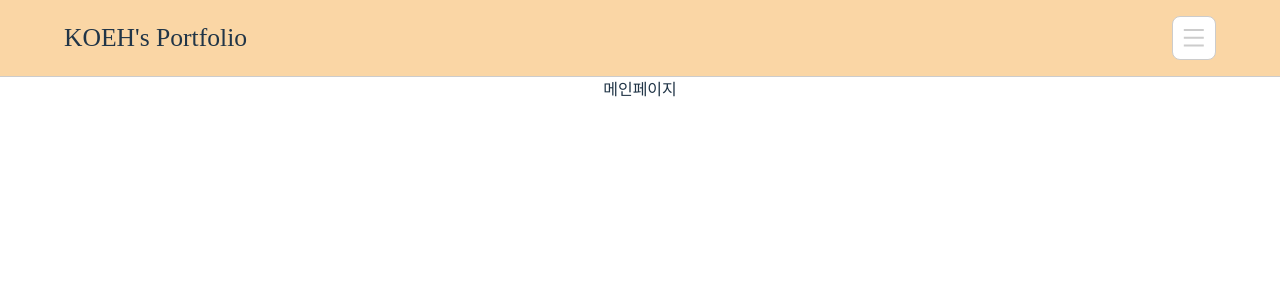
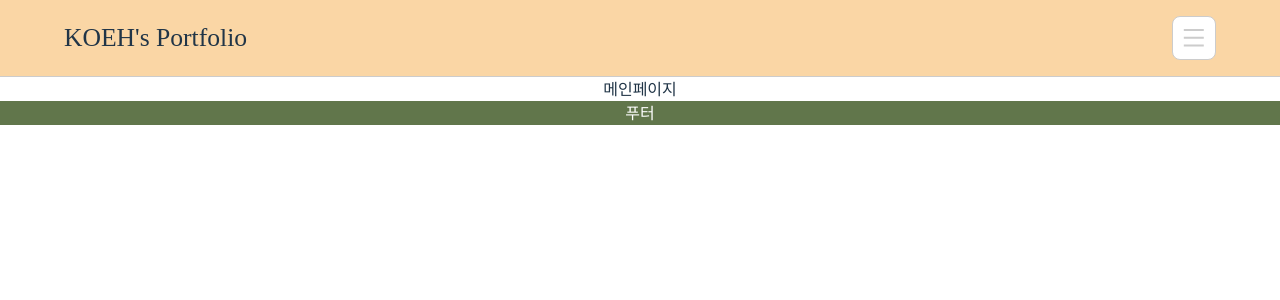
Before and after one commit to Thereisnotruth/portfolio, a React (Vite) app: page / in a window 1280 px wide. Shown: the top 300 px of the page. Built offline with nearby package versions, Linux system fonts and the light colour scheme; a web font is replaced by a local one.

Commit message:
footer frame

```diff
--- /dev/null
+++ b/src/components/Footer.tsx
@@ -0,0 +1,5 @@
+function Footer() {
+  return <footer className="footer">푸터</footer>;
+}
+
+export default Footer;
--- a/src/pages/MainPage.tsx
+++ b/src/pages/MainPage.tsx
@@ -1,12 +1,12 @@
 import Header from '@components/Header';
+import Footer from '@components/Footer';
 
 function MainPage() {
   return (
     <div className="main-page">
       <Header />
-      <div className="main-page__content">
-        메인페이지
-      </div>
+      <div className="main-page__content">메인페이지</div>
+      <Footer />
     </div>
   );
 }
--- /dev/null
+++ b/src/styles/components/_footer.scss
@@ -0,0 +1,6 @@
+@use '../utils/color';
+
+.footer {
+  background-color: color.$color-1;
+  color: white;
+}
--- a/src/styles/main.scss
+++ b/src/styles/main.scss
@@ -1,5 +1,9 @@
+// utils
 @use './utils/typography';
 
+// components
 @use './components/header';
+@use './components/footer';
 
+// pages
 @use './pages/main-page';
```
